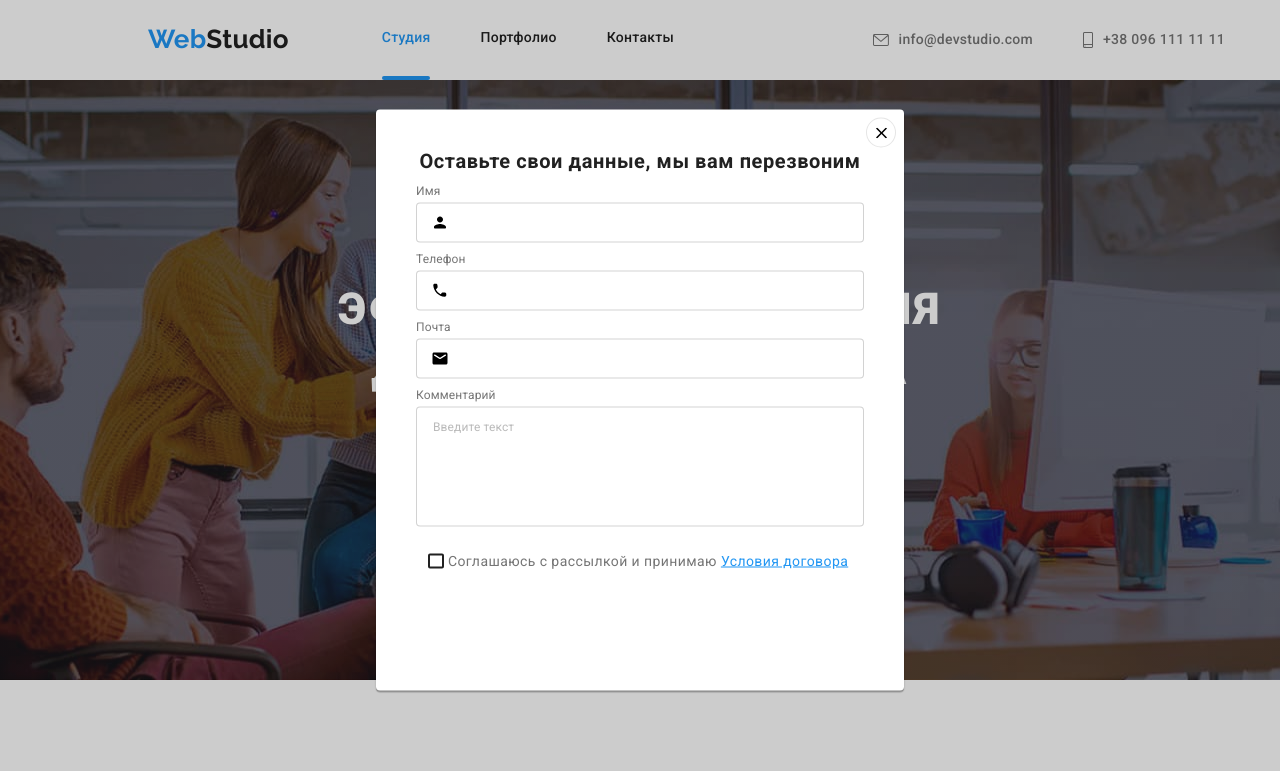
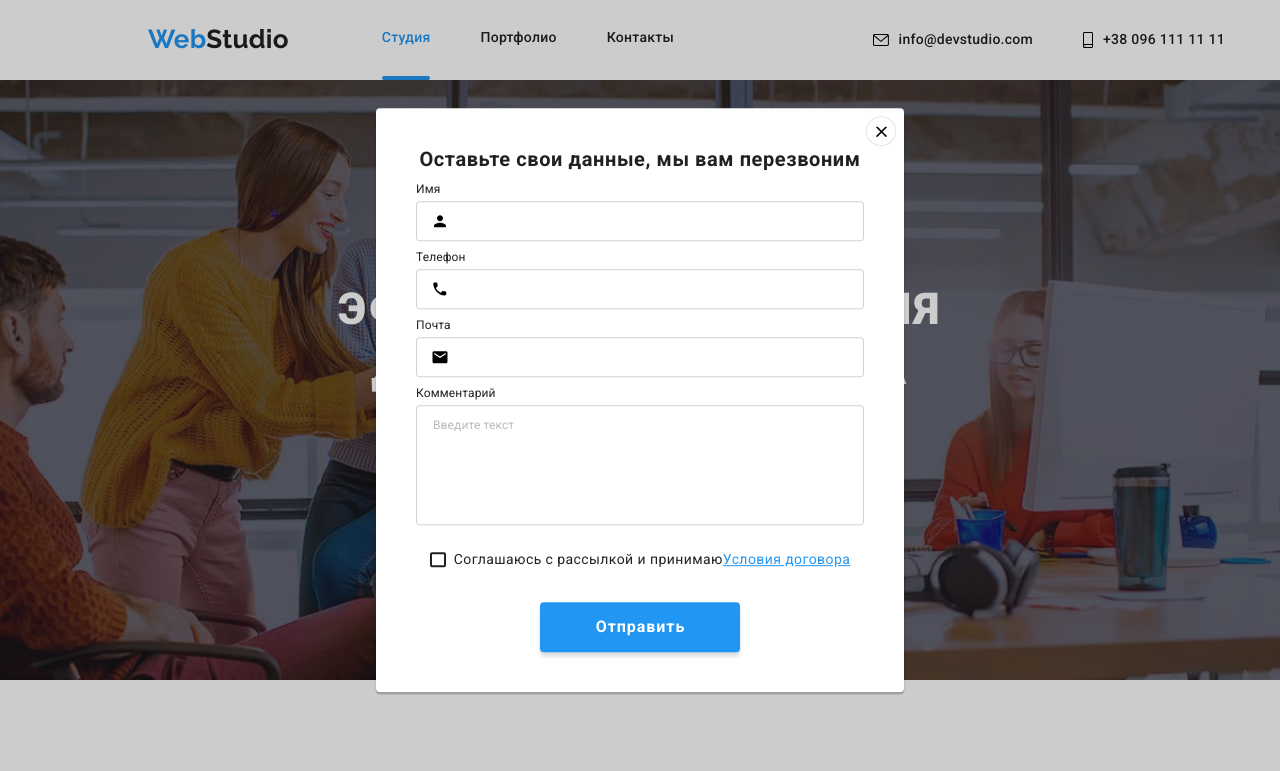
Before and after one commit to xFolzx/goit-markup-hw-06, a plain HTML site: page index.html in a window 1280 px wide. Both pictures are taken after a click on the button "Заказать услугу". Shown: the top 771 px of the page. Drawn offline with nearby package versions, Linux system fonts and the light colour scheme.

Commit message:
corrected mistakes

```diff
--- a/css/styles.css
+++ b/css/styles.css
@@ -7,7 +7,7 @@
     /* main colors */
 
     --main-title-cl:#212121;
-    --main-text-cl: #757575;
+    --main-text-cl: var(--mai);
     --btn-hover-focus-bgd: #2196F3;
     --background: #ffffff;
     --hero-footer-bcg: #2F303A;
@@ -15,11 +15,12 @@
     --hero-title-cl: #ffffff;
     --footer-logo: #ffffff;
     --footer-link-cl: #ffffff;
-    --header-svg:#757575;
+    --header-svg:var(--mai);
     --benefits-svg:#212121;
     --social-team-link:#AFB1B8;
     --footer-social-icon: #ffffff;
     --footer-social-bcg: rgba(255, 255, 255, 0.1);
+
 
 
 }
@@ -935,10 +936,8 @@ border-left: 1px solid #EEEEEE;
 
 .close-btn {
     position: absolute;
-    top:0;
-    right:0;
-    margin-top:8px;
-    margin-right: 8px;
+    top:8px;
+    right:8px;
 
 
     border-radius: 50%;
@@ -959,7 +958,8 @@ border-left: 1px solid #EEEEEE;
     transition-timing-function: cubic-bezier(0.4, 0, 0.2, 1);
 }
 
-.close-btn:hover {
+.close-btn:hover,
+.close-btn:focus {
     fill:var(--btn-hover-focus-bgd);
 }
 
@@ -967,9 +967,13 @@ border-left: 1px solid #EEEEEE;
 
 /* Форма модального вікна */
 
-.modal-form-field:not(:last-child) {
+.modal-form-field {
     margin-bottom:10px;
 
+}
+
+.modal-form-field-comment {
+    margin-bottom: 0;
 }
 
 .form-title {
@@ -982,7 +986,7 @@ border-left: 1px solid #EEEEEE;
         text-align: center;
         letter-spacing: 0.03em;
 
-        color: #212121;
+        color: var(--main-title-cl);
         margin-bottom: 12px;
 }
 
@@ -996,7 +1000,7 @@ border-left: 1px solid #EEEEEE;
         line-height: 1.16;
         letter-spacing: 0.01em;
 
-        color: #757575;
+        color:var(--main-text-cl);
 }
 
 .input-area {
@@ -1059,7 +1063,7 @@ border-left: 1px solid #EEEEEE;
 
 .modal-form-checkbox {
     margin-top: 20px;
-    padding-left:12px;
+    margin-bottom: 30px;
 }
 
 .icon-check {
@@ -1070,6 +1074,7 @@ border-left: 1px solid #EEEEEE;
     justify-content: center;
     border: 2px solid #212121;
     border-radius: 2px;
+    margin-right: 8px;
 
     }
 
@@ -1089,7 +1094,7 @@ border-left: 1px solid #EEEEEE;
         line-height: 1.71;
         letter-spacing: 0.03em;
 
-        color: #757575;
+        color:var(--main-title-cl);
 }
 
 .checkbox-policy + a {
@@ -1105,8 +1110,35 @@ border-left: 1px solid #EEEEEE;
        color: var(--btn-hover-focus-bgd);
 }
 
+.cheked-label {
+    display: flex;
+    align-items: center;
+    justify-content: center;
+
+}
+
 .checkbox:checked + .cheked-label>.icon-check {
     fill: #ffffff;
     background-color: var(--btn-hover-focus-bgd);
     border:none;
 }
+
+.btn-wrapper {
+    display: flex;
+    justify-content: center;
+}
+
+.modal-btn {
+    display: block;
+        font-weight: 700;
+        font-size: 16px;
+        line-height: 1.875;
+        letter-spacing: 0.06em;
+        color: #ffffff;
+        background-color: var(--btn-hover-focus-bgd);
+        padding: 10px 55px 10px 56px;
+        cursor: pointer;
+        box-shadow: 0px 4px 4px rgba(0, 0, 0, 0.15);
+        border-radius: 4px;
+        border: none;
+}
--- a/index.html
+++ b/index.html
@@ -540,7 +540,7 @@
        </span>
       </div>
 
-      <div class="modal-form-field">
+      <div class="modal-form-field modal-form-field-comment">
         <label for="comment" class="modal-form-lable"> Комментарий</label>
         <textarea name="modal-comment" id="comment" placeholder="Введите текст" class="modal-comment" ></textarea>
       </div>
@@ -555,20 +555,11 @@
           </span>
           <span class="checkbox-policy"> Соглашаюсь с рассылкой и принимаю</span> <a href="">Условия договора</a>
         </label>
-
-
       </div>
 
-
-
+      <div class="btn-wrapper"><button type="submit" class="modal-btn">Отправить</button></div>
 
     </form>
-
-
-
-
-
-
 
   </div>
 </div>
```
